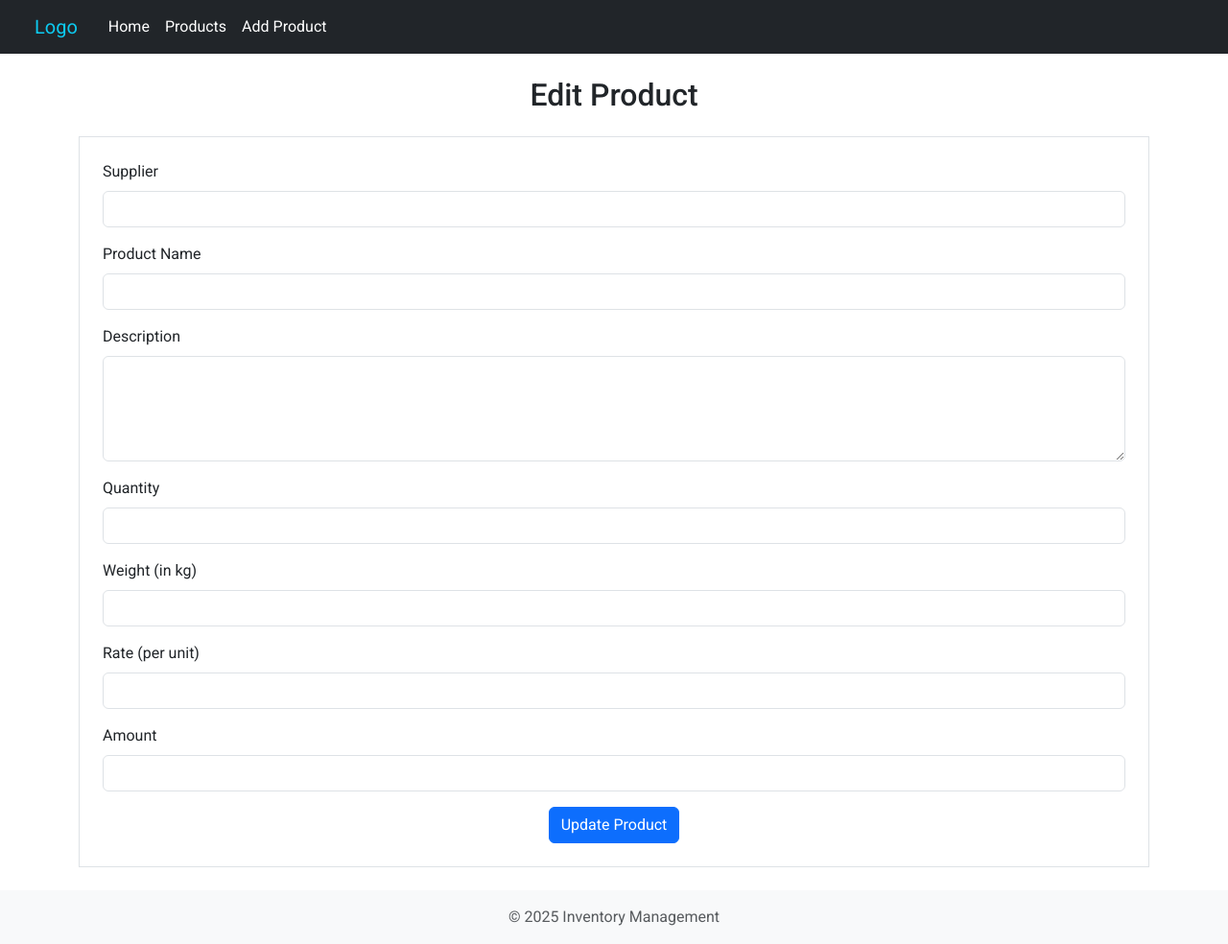
After one commit to SHELAKEANIKET/flask, a Flask app: page /edit_product/1 in a window 1280 px wide. The commit adds this page. Shown: the whole page at 96% size. Run offline with Flask 3, Linux system fonts and the light colour scheme; data that the repository does not hold is empty; some libraries are stand-ins or nearby versions.

Commit message:
add jinja template and base.html

```diff
--- a/inventory_management/app.py
+++ b/inventory_management/app.py
@@ -14,6 +14,7 @@ mysql = MySQL(app)
 def dashboard():
     return render_template('dashboard.html')
 
+# ! Product =>
 # add product
 @app.route('/add_product', methods=['GET', 'POST'])
 def add_product():
@@ -36,7 +37,7 @@ def add_product():
 def edit_product(id):
     curr = mysql.connection.cursor()
     curr.execute('''SELECT * FROM products WHERE id = %s''', (id,))
-    data = curr.fetchall()
+    product = curr.fetchone()
     curr.close()
     if request.method == 'POST':
         supplier = request.form['supplier']
@@ -51,7 +52,7 @@ def edit_product(id):
         mysql.connection.commit()
         curr.close()
         return redirect('/products_list')
-    return render_template('edit_product.html', data=data)
+    return render_template('edit_product.html', product=product)
 
 # delete product
 @app.route('/delete_product/<int:id>', methods=['GET', 'POST'])
@@ -66,10 +67,62 @@ def delete_product(id):
 @app.route('/products_list', methods=['GET', 'POST'])
 def view_products():
     curr = mysql.connection.cursor()
-    curr.execute('''SELECT * FROM products''')
+    curr.execute("SELECT id, supplier, name, description, quantity, weight, rate, amount FROM products")
     data = curr.fetchall()
     curr.close()
     return render_template('product_list.html', data=data)
 
+# ! Customer =>
+# add customer
+@app.route('/add_customer', methods=['GET', 'POST'])
+def add_customer():
+    if request.method == 'POST':
+        curr = mysql.connection.cursor()
+        customer = request.form['customer'] # customer name
+        name = request.form['name'] # product name
+        quantity = request.form['quantity']
+        amount = request.form['amount']
+        curr.execute('''INSERT INTO customers (customer, name, quantity, amount) VALUES (%s, %s, %s, %s)''', (customer, name, quantity, amount))
+        mysql.connection.commit()
+        curr.close()
+    return render_template('add_customer.html')
+
+# edit customer
+@app.route('/edit_customer/<int:id>', methods=['GET', 'POST'])
+def edit_customer(id):
+    curr = mysql.connection.cursor()
+    curr.execute('''SELECT * FROM customers WHERE id = %s''', (id,))
+    customer = curr.fetchone()
+    curr.close()
+    if request.method == 'POST':
+        customer = request.form['customer'] # customer name
+        name = request.form['name'] # product name
+        quantity = request.form['quantity']
+        amount = request.form['amount']
+        curr = mysql.connection.cursor()
+        curr.execute('''UPDATE customers SET customer = %s, name = %s, quantity = %s, amount = %s WHERE id = %s''', (customer, name, quantity, amount, id))
+        mysql.connection.commit()
+        curr.close()
+        return redirect('/customers_list')
+    return render_template('edit_customer.html', customer=customer)
+
+# delete product
+@app.route('/delete_customer/<int:id>', methods=['GET', 'POST'])
+def delete_customer(id):
+    curr = mysql.connection.cursor()
+    curr.execute('''DELETE FROM customers WHERE id = %s''', (id,))
+    mysql.connection.commit()
+    curr.close()
+    return redirect('/customers_list')
+
+# view products
+@app.route('/customers_list', methods=['GET', 'POST'])
+def view_customers():
+    curr = mysql.connection.cursor()
+    curr.execute("SELECT id, customer, name, quantity, amount FROM customers")
+    data = curr.fetchall()
+    curr.close()
+    return render_template('customer_list.html', data=data)
+
 if __name__ == "__main__":
     app.run(debug=True)
--- /dev/null
+++ b/inventory_management/static/styles.css
@@ -0,0 +1,20 @@
+*{
+    margin: 0;
+    padding: 0;
+    box-sizing: border-box;
+}
+
+body {
+    display: flex;
+    flex-direction: column;
+    min-height: 100vh;
+    font-family: "Roboto", serif;
+}
+
+.content {
+    flex: 1;
+}
+
+footer {
+    margin-top: auto;
+}
--- a/inventory_management/templates/base.html
+++ b/inventory_management/templates/base.html
@@ -3,9 +3,61 @@
 <head>
     <meta charset="UTF-8">
     <meta name="viewport" content="width=device-width, initial-scale=1.0">
-    <title>{% block title %}Inventory Management{% endblock %}</title>
+    <title>{% block title %}My Inventory{% endblock %}</title>
+
+    <!-- Bootstrap CSS -->
+    <link href="https://cdn.jsdelivr.net/npm/bootstrap@5.3.0/dist/css/bootstrap.min.css" rel="stylesheet">
+    <link href="https://fonts.googleapis.com/css2?family=Roboto:ital,wght@0,400;0,500;0,700;1,400&display=swap" rel="stylesheet">
+
+    <!-- Additional CSS (if any) -->
+    {% block styles %}
+    <link rel="stylesheet" href="{{ url_for('static', filename='styles.css') }}">
+    {% endblock %}
 </head>
 <body>
+    <!-- Navbar (Optional) -->
+    <nav class="navbar navbar-expand-lg navbar-light bg-dark text-white">
+        <div class="container-fluid">
+            <a class="navbar-brand text-info mx-4" href="#">Logo</a>
+            <button class="navbar-toggler" type="button" data-bs-toggle="collapse" data-bs-target="#navbarNav" aria-controls="navbarNav" aria-expanded="false" aria-label="Toggle navigation">
+                <span class="navbar-toggler-icon"></span>
+            </button>
+            <div class="collapse navbar-collapse" id="navbarNav">
+                <ul class="navbar-nav text-white">
+                    <li class="nav-item">
+                        <a class="nav-link text-white" href="/">Home</a>
+                    </li>
+                    <li class="nav-item">
+                        <a class="nav-link text-white" href="/products_list">Products</a>
+                    </li>
+                    <li class="nav-item">
+                        <a class="nav-link text-white" href="/add_product">Add Product</a>
+                    </li>
+                </ul>
+            </div>
+        </div>
+    </nav>
 
+    <!-- Main Content -->
+    <div class="container my-4">
+        {% block content %}
+        <!-- Content will be inserted here -->
+        {% endblock %}
+    </div>
+
+    <!-- Footer (Optional) -->
+    <footer class="footer py-3 bg-light">
+        <div class="container text-center">
+            <span class="text-muted">© 2025 Inventory Management</span>
+        </div>
+    </footer>
+
+    <!-- Bootstrap JS -->
+    <script src="https://cdn.jsdelivr.net/npm/bootstrap@5.3.0/dist/js/bootstrap.bundle.min.js"></script>
+
+    <!-- Additional JS (if any) -->
+    {% block scripts %}
+    <script src="{{ url_for('static', filename='scripts.js') }}"></script>
+    {% endblock %}
 </body>
 </html>
--- /dev/null
+++ b/inventory_management/templates/edit_product.html
@@ -0,0 +1,113 @@
+{% extends 'base.html' %}
+
+{% block title %}Edit Product{% endblock %}
+
+{% block content %}
+<h2 class="text-center">Edit Product</h2>
+      <form
+        action="/edit_product/{{ product[0] }}"
+        method="POST"
+        class="mt-4 mx-auto border p-4"
+      >
+        <!-- Supplier -->
+        <div class="mb-3">
+          <label for="supplier" class="form-label">Supplier</label>
+          <input
+            type="text"
+            class="form-control"
+            id="supplier"
+            name="supplier"
+            value="{{ product[1] }}"
+            required
+          />
+        </div>
+
+        <!-- Product Name -->
+        <div class="mb-3">
+          <label for="name" class="form-label">Product Name</label>
+          <input
+            type="text"
+            class="form-control"
+            id="name"
+            name="name"
+            value="{{ product[2] }}"
+            required
+          />
+        </div>
+
+        <!-- Description -->
+        <div class="mb-3">
+          <label for="description" class="form-label">Description</label>
+          <textarea
+            class="form-control"
+            id="description"
+            name="description"
+            rows="4"
+            required
+          >
+            {{ product[3] }}</textarea
+          >
+        </div>
+
+        <!-- Quantity -->
+        <div class="mb-3">
+          <label for="quantity" class="form-label">Quantity</label>
+          <input
+            type="number"
+            class="form-control"
+            id="quantity"
+            name="quantity"
+            value="{{ product[4] }}"
+            min="1"
+            required
+          />
+        </div>
+
+        <!-- Weight -->
+        <div class="mb-3">
+          <label for="weight" class="form-label">Weight (in kg)</label>
+          <input
+            type="number"
+            class="form-control"
+            id="weight"
+            name="weight"
+            value="{{ product[5] }}"
+            step="0.01"
+            required
+          />
+        </div>
+
+        <!-- Rate -->
+        <div class="mb-3">
+          <label for="rate" class="form-label">Rate (per unit)</label>
+          <input
+            type="number"
+            class="form-control"
+            id="rate"
+            name="rate"
+            value="{{ product[6] }}"
+            step="0.01"
+            required
+          />
+        </div>
+
+        <!-- Amount -->
+        <div class="mb-3">
+          <label for="amount" class="form-label">Amount</label>
+          <input
+            type="number"
+            class="form-control"
+            id="amount"
+            name="amount"
+            value="{{ product[7] }}"
+            step="0.01"
+            required
+          />
+        </div>
+
+        <!-- Submit Button -->
+        <div class="text-center">
+          <button type="submit" class="btn btn-primary">Update Product</button>
+        </div>
+      </form>
+{% endblock %}
```
Also changed, not shown: inventory_management/templates/add_customer.html (+64 -0 lines), inventory_management/templates/add_product.html (+8 -17 lines), inventory_management/templates/customer_list.html (+49 -0 lines), inventory_management/templates/edit_customer.html (added, +71 -0 lines), inventory_management/templates/product_list.html (+19 -22 lines).
